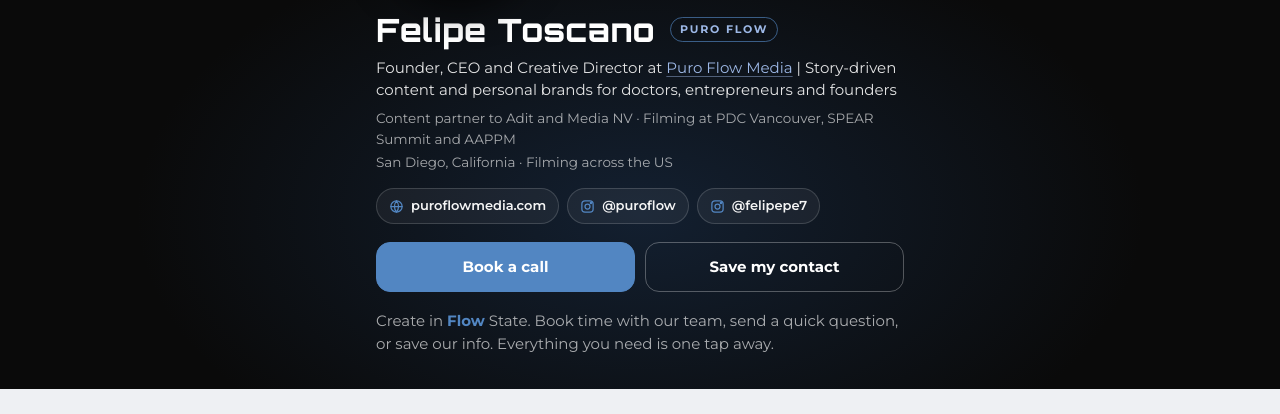
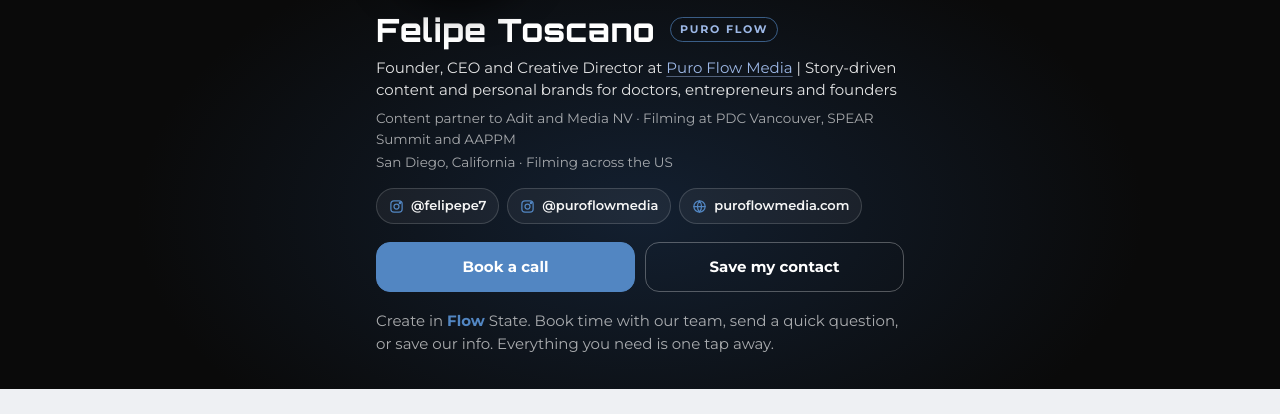
Before and after one commit to felipepe7/puroflow-connect, a plain HTML site: page index.html in a window 1280 px wide. Shown: the part 386-800 px from the top of the page. Drawn offline with Linux system fonts and the light colour scheme.

Commit message:
Booking page: pills ordered @felipepe7, @puroflowmedia, website; fix Instagram link (was @puroflow)
Co-Authored-By: Claude Opus 5.5 <noreply@anthropic.com>
Claude-Session: https://claude.ai/code/session_01NzJoGrZkqwzK8cJ1ncP4jD

```diff
--- a/index.html
+++ b/index.html
@@ -181,17 +181,17 @@
     <p class="meta">Content partner to Adit and Media NV · Filming at PDC Vancouver, SPEAR Summit and AAPPM</p>
     <p class="loc">San Diego, California · Filming across the US</p>
     <div class="pills">
+      <a class="pill" href="https://www.instagram.com/felipepe7/" target="_blank" rel="noopener">
+        <svg viewBox="0 0 24 24" fill="none" stroke="currentColor" stroke-width="2" stroke-linecap="round" stroke-linejoin="round"><rect x="3" y="3" width="18" height="18" rx="5"/><circle cx="12" cy="12" r="4"/><circle cx="17.5" cy="6.5" r="1" fill="currentColor"/></svg>
+        @felipepe7
+      </a>
+      <a class="pill" href="https://www.instagram.com/puroflowmedia/" target="_blank" rel="noopener">
+        <svg viewBox="0 0 24 24" fill="none" stroke="currentColor" stroke-width="2" stroke-linecap="round" stroke-linejoin="round"><rect x="3" y="3" width="18" height="18" rx="5"/><circle cx="12" cy="12" r="4"/><circle cx="17.5" cy="6.5" r="1" fill="currentColor"/></svg>
+        @puroflowmedia
+      </a>
       <a class="pill" href="https://puroflowmedia.com" target="_blank" rel="noopener">
         <svg viewBox="0 0 24 24" fill="none" stroke="currentColor" stroke-width="2" stroke-linecap="round" stroke-linejoin="round"><circle cx="12" cy="12" r="9"/><path d="M3 12h18M12 3a14 14 0 0 1 0 18M12 3a14 14 0 0 0 0 18"/></svg>
         puroflowmedia.com
-      </a>
-      <a class="pill" href="https://www.instagram.com/puroflow" target="_blank" rel="noopener">
-        <svg viewBox="0 0 24 24" fill="none" stroke="currentColor" stroke-width="2" stroke-linecap="round" stroke-linejoin="round"><rect x="3" y="3" width="18" height="18" rx="5"/><circle cx="12" cy="12" r="4"/><circle cx="17.5" cy="6.5" r="1" fill="currentColor"/></svg>
-        @puroflow
-      </a>
-      <a class="pill" href="https://www.instagram.com/felipepe7/" target="_blank" rel="noopener">
-        <svg viewBox="0 0 24 24" fill="none" stroke="currentColor" stroke-width="2" stroke-linecap="round" stroke-linejoin="round"><rect x="3" y="3" width="18" height="18" rx="5"/><circle cx="12" cy="12" r="4"/><circle cx="17.5" cy="6.5" r="1" fill="currentColor"/></svg>
-        @felipepe7
       </a>
     </div>
     <div class="hbtns">
@@ -307,7 +307,7 @@
         <div class="ico"><svg viewBox="0 0 24 24" fill="none" stroke="currentColor" stroke-width="2" stroke-linecap="round" stroke-linejoin="round"><rect x="3" y="5" width="18" height="14" rx="2"/><path d="m3 7 9 6 9-6"/></svg></div>
         <div><small>Client Success</small><span>adrian@puroflowmedia.com</span></div><div class="arr">›</div>
       </a>
-      <a class="item" href="https://www.instagram.com/puroflow" target="_blank" rel="noopener">
+      <a class="item" href="https://www.instagram.com/puroflowmedia/" target="_blank" rel="noopener">
         <div class="ico"><svg viewBox="0 0 24 24" fill="none" stroke="currentColor" stroke-width="2" stroke-linecap="round" stroke-linejoin="round"><rect x="3" y="3" width="18" height="18" rx="5"/><circle cx="12" cy="12" r="4"/><circle cx="17.5" cy="6.5" r="1" fill="currentColor"/></svg></div>
         <div><small>Instagram</small><span>@puroflowmedia</span></div><div class="arr">›</div>
       </a>
```
